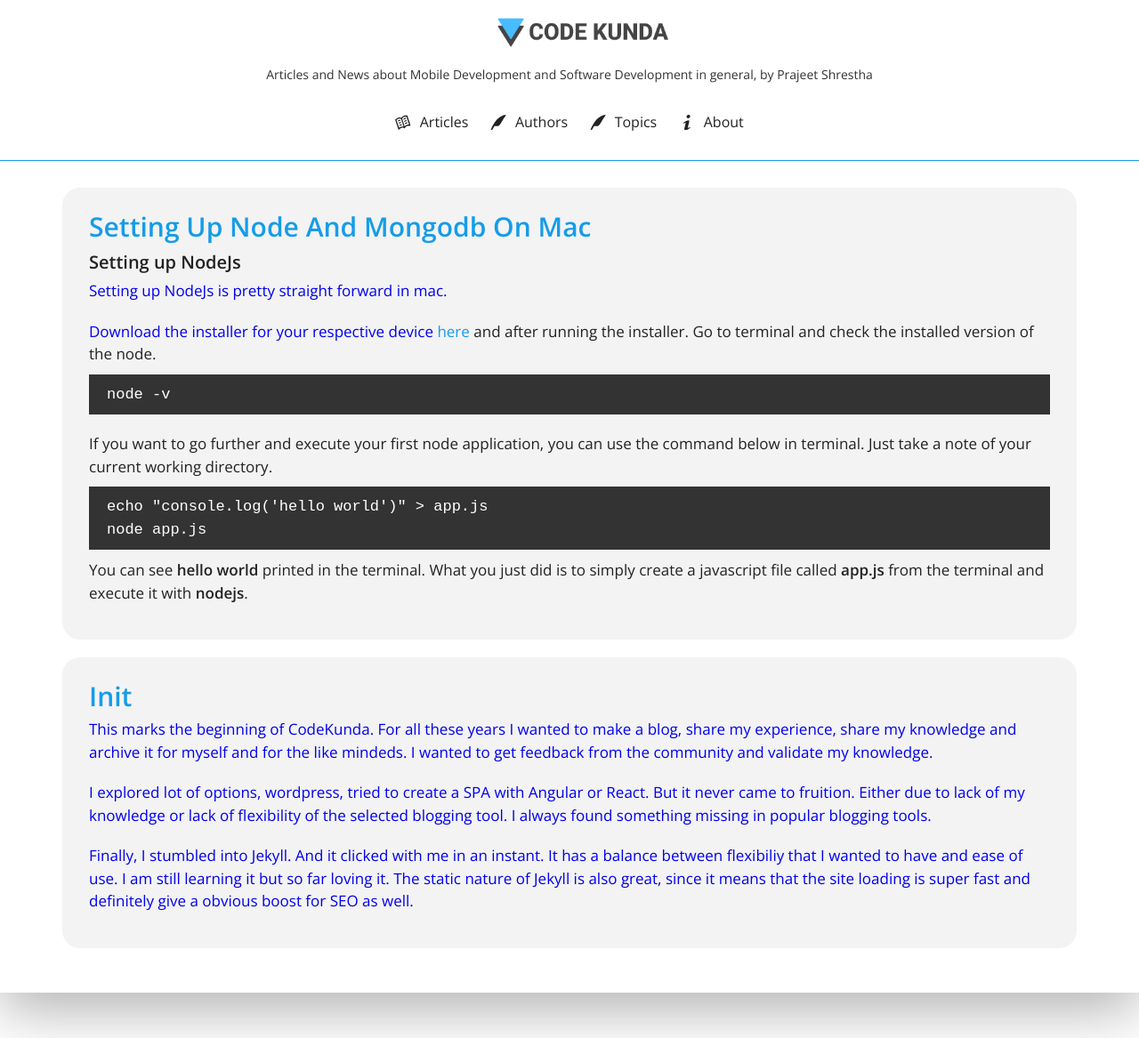
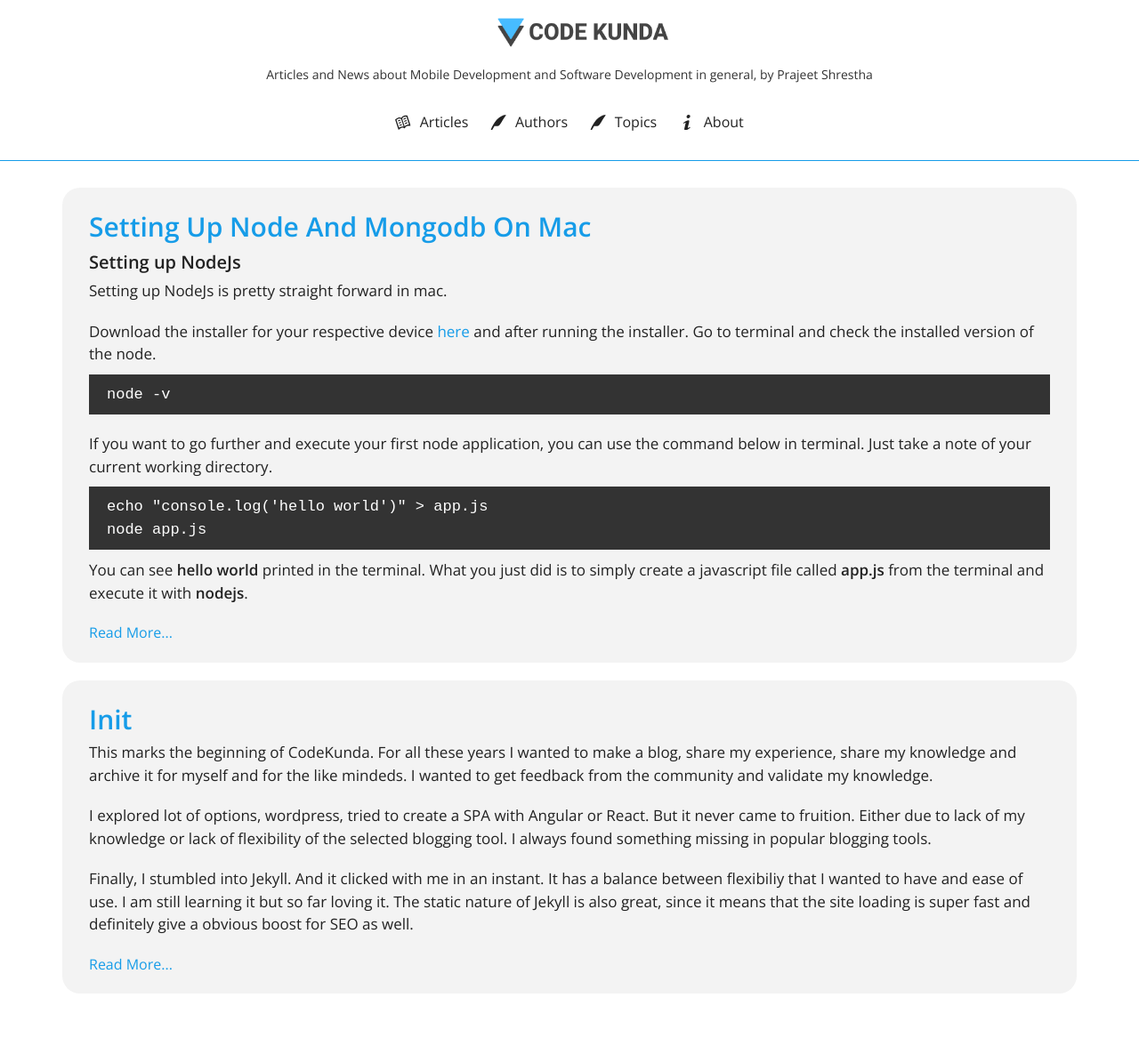
Before and after one commit to PrajeetShrestha/codekunda, a Jekyll site: the page built from index.html, in a window 1280 px wide. Shown: the whole page at 89% size. Built offline with Jekyll 4.4.1, drawn with Linux system fonts in a browser that asks for light colours.

Commit message:
Fixed styling

```diff
--- a/_sass/components.scss
+++ b/_sass/components.scss
@@ -65,6 +65,7 @@
 
 .user-nav {
 	display: flex;
+
 	flex-direction: row;
 	background-color: lawngreen;
 
@@ -99,6 +100,7 @@
 }
 .top-nav {
 	display: flex;
+	flex-wrap: wrap;
 	font-size: 1.6rem;
 	list-style: none;
 	gap: 0.5rem;
@@ -236,6 +238,7 @@
 .tags {
 	display: flex;
 	justify-content: center;
+	flex-wrap: wrap;
 	gap: 2rem;
 
 	&__item {
@@ -246,6 +249,7 @@
 		border: 2px solid var(--color-text-dark);
 		border-radius: 10px;
 		padding: 0.5rem 1rem;
+		flex-shrink: 0;
 	}
 
 	& a {
--- a/_sass/sub-components.scss
+++ b/_sass/sub-components.scss
@@ -17,8 +17,10 @@
 	}
 
 	& a:visited {
-		color: var(--color-grey-dark-1);
-		text-decoration: none;
+	}
+
+	&__readmore {
+		color: var(--color-primary-dark);
 	}
 
 	&__excerpt {
@@ -58,6 +60,7 @@
 	display: flex;
 	gap: 0.5rem;
 	margin-top: 2rem;
+	flex-wrap: wrap;
 	& a {
 		text-decoration: none;
 		padding: 0.5rem 1rem;
--- a/index.html
+++ b/index.html
@@ -2,15 +2,16 @@
 layout: base
 title: "CodeKunda: Articles"
 ---
+
 <ul class="article-list">
-  {% for post in site.posts %}
-  <li class="article-list__item">
+	{% for post in site.posts %}
+	<li class="article-list__item">
 		<a href="{{ post.url }}">
-    <h1 class="article-list__link">
-      {{ post.title }}
-    </h1>
-    <div class="article-list__excerpt post-content">{{ post.excerpt }}</div>
-	</a>
-  </li>
-  {% endfor %}
+			<h1 class="article-list__link">{{ post.title }}</h1>
+		</a>
+		<div class="article-list__excerpt post-content">{{ post.excerpt }}</div>
+		<a href="{{ post.url }}" class="article-list__readmore">Read More...</a>
+	</li>
+
+	{% endfor %}
 </ul>
```
Also changed, not shown: _sass/layout.scss (indentation only), 1 other file.
